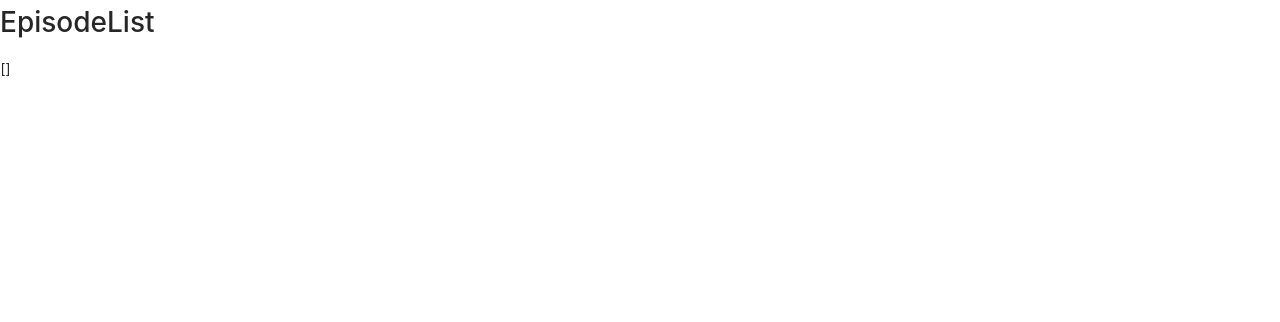
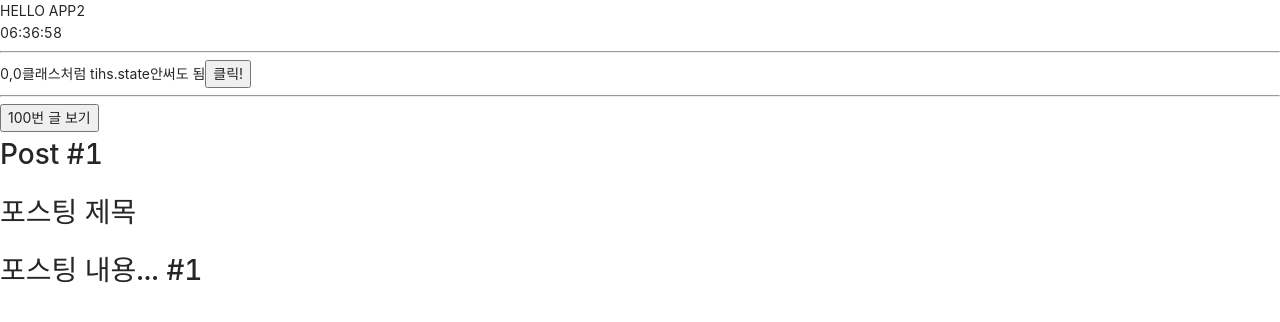
Before and after one commit to Gyeo1/Django-Practice, a React (Create React App) app: page / in a window 1280 px wide. Shown: the top 322 px of the page. Built offline with nearby package versions, Linux system fonts and the light colour scheme; no server answers.

Commit message:
함수형 컴포넌트 및 Hook 사용해 보기

```diff
--- /dev/null
+++ b/src/App4.js
@@ -0,0 +1,102 @@
+import React, { useEffect, useState } from 'react';
+
+//이번 App에서는 Class형 컴포넌트와 함수형 컴포넌트의 비교를 해본다
+//App1은 클래스형으로 만들때 App2는 함수로 만들때다
+
+class App1 extends React.Component {
+  state = {
+    value1: 0,
+    value2: 0,
+  };
+  onClick = () => {
+    this.setState({ value1: 10 });
+  };
+  render() {
+    const { value1 } = this.state;
+    return (
+      <div>
+        Hello APP 1<hr />
+        {value1}
+        <button onClick={this.onClick}></button>
+      </div>
+    );
+  }
+}
+function PostDetailComponent({ post }) {
+  const { title, content } = post;
+  return (
+    <div>
+      <h1>{title}</h1>
+      <h1>{content}</h1>
+    </div>
+  );
+}
+function PostDetail({ postId }) {
+  const [post, setPost] = useState();
+  useEffect(() => {
+    setPost({ title: '포스팅 제목', content: `포스팅 내용... #${postId}` });
+  }, [postId]);
+  return (
+    <div>
+      <h1>Post #{postId}</h1>
+      {!post && '포스팅 로딩중...'}
+      {post && <PostDetailComponent post={post} />}
+    </div>
+  );
+}
+
+// function Clock() {
+//   const [date, setDate] = useState(new Date());
+//   useEffect(() => {
+//     const interval = setInterval(() => setImmediate(new Date(), 1000));
+//     return () => clearInterval(interval);
+//   }, []);
+//   return <div>현재 시각은 {date.toISOString().slice(11, 19)} 입니다.</div>;
+// }
+const Clock = () => {
+  const [date, setDate] = React.useState(new Date());
+  React.useEffect(() => {
+    const interval = setInterval(() => setDate(new Date()), 1000);
+    return () => clearInterval(interval);
+  }, []);
+  return <div>{date.toISOString().slice(11, 19)}</div>;
+};
+function App2() {
+  //useState란 훅은 상태값을 변경하고 싶을때 사용한다!! ()안에 값넣기.
+  const [value1, setvalue] = useState(0);
+  const [value2, setvalue1] = useState(0);
+  const [value, setValue2] = useState({ value1: 0, value2: 0 });
+  const [postId, setPostId] = useState(1);
+  //useEffect 훅: 특정 속성값/상태값이 변경되어 수정할 부분이 있는경우
+  useEffect(() => {
+    console.log('mount시 호출됩니다.');
+  }, []); //useEffect 기본형1(함수쓰고 Array)==> mount시에만 호출
+  //useEffect(() => {});//기본형2(함수만), ==> render시에 호출 어지간해선 사용 x
+
+  useEffect(() => {
+    console.log('Value변경시 호출됩니다.', value);
+  }, [value]); //기본형3(속성값, 상태값 쓰기.) ==>value가 변경될 시에만 호출
+
+  const onClick = () => {
+    //setValue({ value1: 10 });//이러면 안됨 왜냐면 다른 value의 값만 바뀌기 때문이다. class와 다른점이다.
+    setValue2((prevState) => ({ ...prevState, value1: 10 }));
+    //위의 방식처럼 해야됨 왜냐면 useState는 매번 전체값을 지정 해 줘야 되기 때문이다.
+    //코드의 해석==> setValue2에는 value1,value2가 있다. setValue2를 바꾸기 위해서는 전제 setValue를 불러와라
+    //해당 부분이 ...prevState이다. 모든걸 가져오면 value1을 10으로 바꿔준다 끝
+  };
+
+  return (
+    <div>
+      HELLO APP2
+      <Clock />
+      <hr />
+      {value1},{value.value1}클래스처럼 tihs.state안써도 됨
+      <button onClick={onClick}>클릭!</button>
+      <hr />
+      <button onClick={() => setPostId(100)}>100번 글 보기</button>
+      <PostDetail postId={postId} />
+    </div>
+  );
+}
+
+export default App2;
--- a/src/index.js
+++ b/src/index.js
@@ -7,9 +7,10 @@ import TodoList from './TodoList';
 import reportWebVitals from './reportWebVitals';
 import App3 from './App3';
 import EpisodeList from './EpisodeList';
+import App4 from './App4';
 ReactDOM.render(
   <React.StrictMode>
-    <EpisodeList />
+    <App4 />
   </React.StrictMode>,
   document.getElementById('root'),
 );
```
